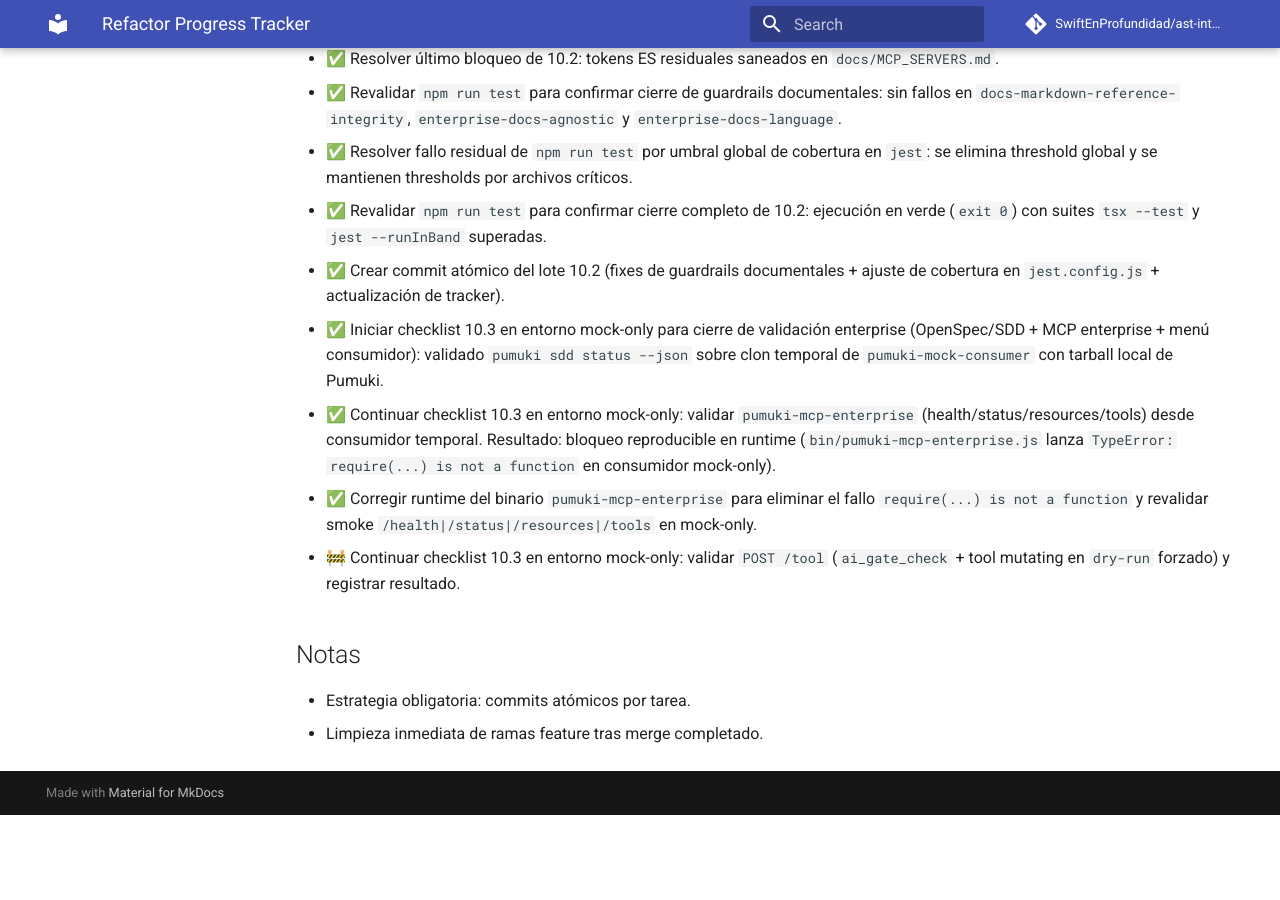
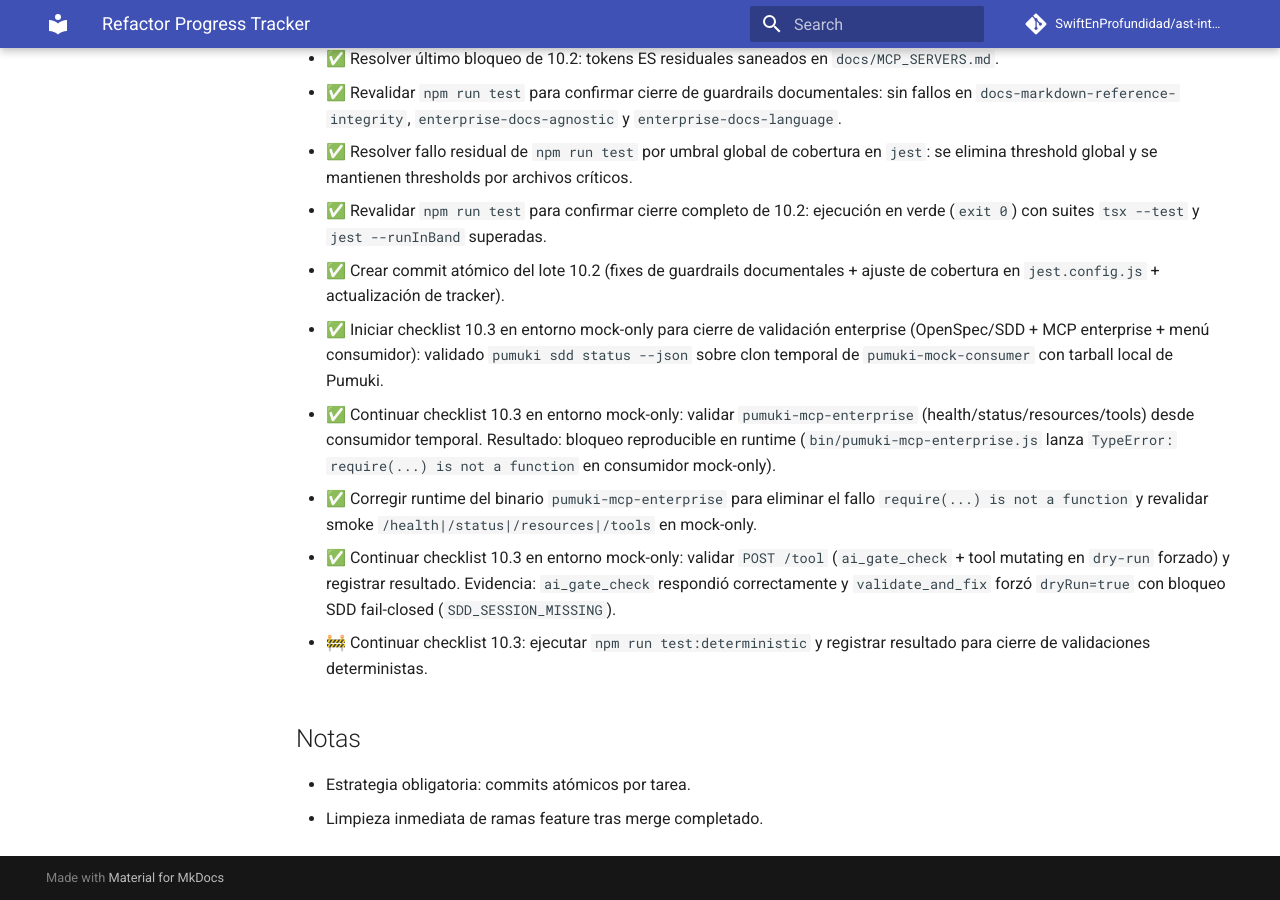
Before and after one commit to SwiftEnProfundidad/ast-intelligence-hooks, an MkDocs documentation site: the page built from docs/REFRACTOR_PROGRESS.md, in a window 1280 px wide and 900 px high, scrolled down 14830 px. Built offline with MkDocs 1.6.1 and Material for MkDocs 9.7.7, drawn with Linux system fonts in a browser that asks for light colours; comment, search, counter and statistics services are not loaded; before the commit the page ends 15645 px from its top, so only the background shows below that.

Commit message:
docs: record mcp enterprise tool dry-run guard validation

```diff
--- a/docs/REFRACTOR_PROGRESS.md
+++ b/docs/REFRACTOR_PROGRESS.md
@@ -346,7 +346,8 @@ Estado consolidado del refactor con seguimiento de tareas y evidencia del avance
 - ✅ Iniciar checklist 10.3 en entorno mock-only para cierre de validación enterprise (OpenSpec/SDD + MCP enterprise + menú consumidor): validado `pumuki sdd status --json` sobre clon temporal de `pumuki-mock-consumer` con tarball local de Pumuki.
 - ✅ Continuar checklist 10.3 en entorno mock-only: validar `pumuki-mcp-enterprise` (health/status/resources/tools) desde consumidor temporal. Resultado: bloqueo reproducible en runtime (`bin/pumuki-mcp-enterprise.js` lanza `TypeError: require(...) is not a function` en consumidor mock-only).
 - ✅ Corregir runtime del binario `pumuki-mcp-enterprise` para eliminar el fallo `require(...) is not a function` y revalidar smoke `/health|/status|/resources|/tools` en mock-only.
-- 🚧 Continuar checklist 10.3 en entorno mock-only: validar `POST /tool` (`ai_gate_check` + tool mutating en `dry-run` forzado) y registrar resultado.
+- ✅ Continuar checklist 10.3 en entorno mock-only: validar `POST /tool` (`ai_gate_check` + tool mutating en `dry-run` forzado) y registrar resultado. Evidencia: `ai_gate_check` respondió correctamente y `validate_and_fix` forzó `dryRun=true` con bloqueo SDD fail-closed (`SDD_SESSION_MISSING`).
+- 🚧 Continuar checklist 10.3: ejecutar `npm run test:deterministic` y registrar resultado para cierre de validaciones deterministas.
 
 ## Notas
 - Estrategia obligatoria: commits atómicos por tarea.
```
